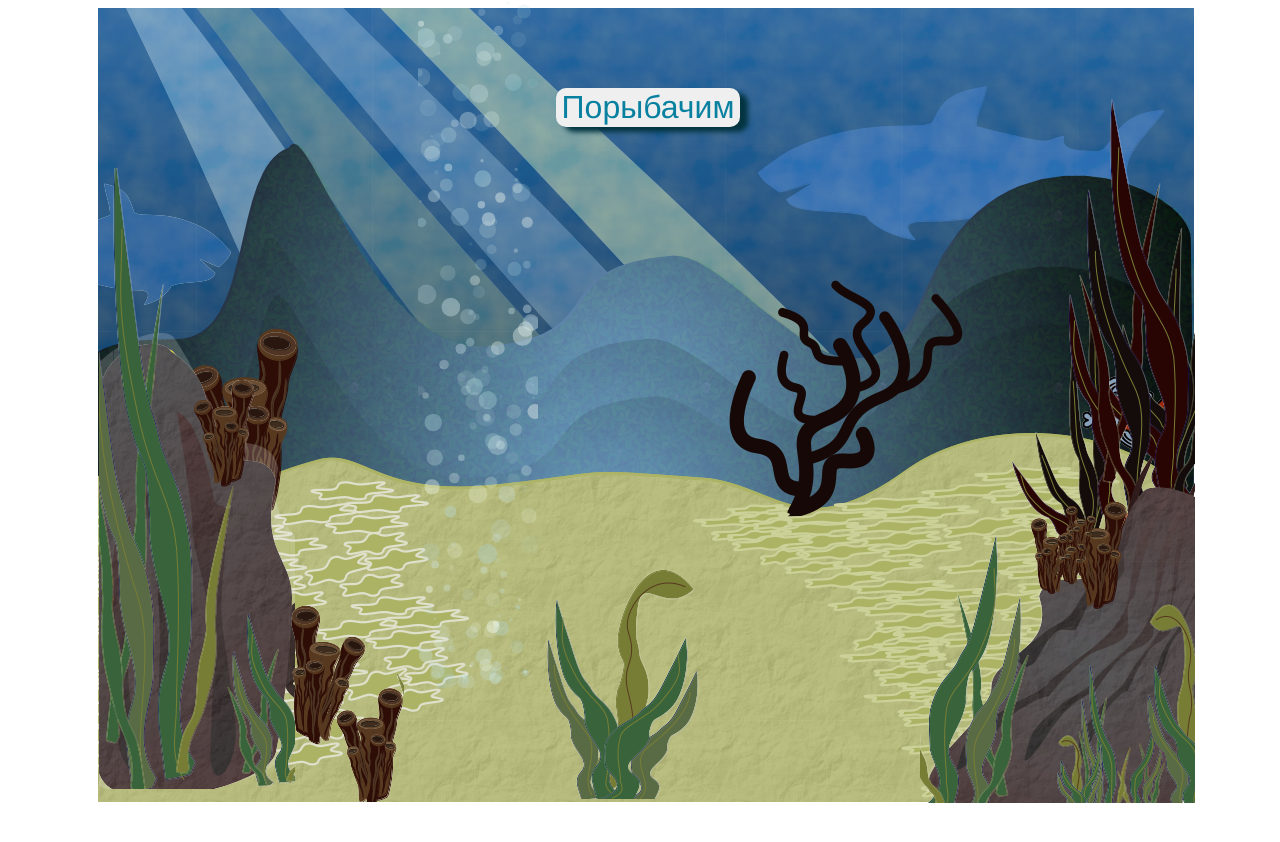
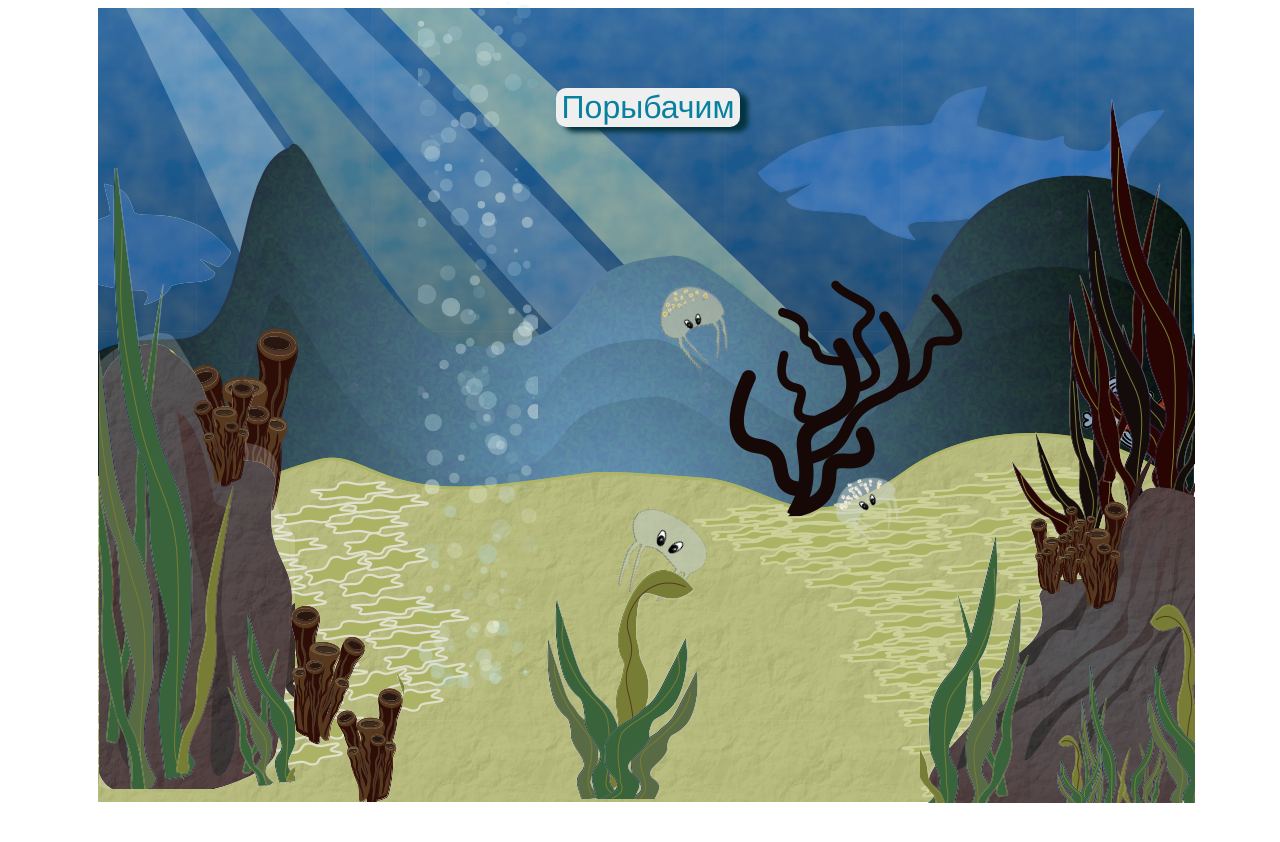
Before and after one commit to dianaveselkina/first-fishing, a plain HTML site: page index.html in a window 1280 px wide. Drawn offline with Linux system fonts and the light colour scheme.

Commit message:
add jellyfish

```diff
--- a/CSS/style.css
+++ b/CSS/style.css
@@ -88,6 +88,85 @@ h2 {
   bottom: 2px;
   left: 437px;
 }
+
+.jellyfish {
+  offset-rotate: reverse;
+  offset-rotate: 0deg;
+  offset-rotate: auto;
+}
+
+.jellyfish {
+  offset-path: path(
+    'M1.00002 841C44.4668 770.851 261.801 852.295 440.713 622.826C619.626 393.357 571.114 337.773 861.022 223.038C1092.95 131.251 1099.44 36.7679 1073.7 1'
+  );
+  animation: move 12s linear infinite;
+}
+@keyframes move {
+  to {
+    offset-distance: 100%;
+  }
+}
+
+.jellyfish {
+  width: 100px;
+  height: 100px;
+  background: url(../img/медуза6.png) no-repeat;
+  position: absolute;
+  left: 5%;
+  top: 1px;
+}
+.jellyfish1 {
+  offset-rotate: reverse;
+  offset-rotate: 0deg;
+  offset-rotate: auto;
+}
+
+.jellyfish1 {
+  offset-path: path(
+    'M11.9999 872C155 523.5 55.4999 355 11.9999 262C-22.8001 187.6 30.4999 56.6667 61.4999 0.5'
+  );
+  animation: move 8s linear infinite;
+}
+@keyframes move {
+  to {
+    offset-distance: 100%;
+  }
+}
+
+.jellyfish1 {
+  width: 100px;
+  height: 100px;
+  background: url(../img/медуза7.png) no-repeat;
+  position: absolute;
+  left: 50%;
+  top: 1px;
+}
+.jellyfish2 {
+  offset-rotate: reverse;
+  offset-rotate: 0deg;
+  offset-rotate: auto;
+}
+
+.jellyfish2 {
+  offset-path: path(
+    'M1136 954C1090.45 874.415 862.677 966.815 675.174 706.476C487.671 446.138 538.512 383.077 234.684 252.908C-8.37812 148.772 -15.1841 41.5795 11.7957 1'
+  );
+  animation: move 10s linear infinite;
+}
+@keyframes move {
+  to {
+    offset-distance: 100%;
+  }
+}
+
+.jellyfish2 {
+  width: 100px;
+  height: 100px;
+  background: url(../img/медуза8.png) no-repeat;
+  position: absolute;
+  left: 20%;
+  top: 1px;
+}
 .bubbl-canvas {
   z-index: 1;
   height: 800px;
@@ -120,11 +199,11 @@ h2 {
   }
 }
 #fish5.fish-active {
-  animation: go-left 9s ease-out 1 4s forwards;
+  animation: go-left 11s ease-out 1 4s forwards;
   position: relative;
 }
 #fish6.fish-active {
-  animation: go-left 7s ease-in-out 1 6s forwards;
+  animation: go-left 9s ease-in-out 1 6s forwards;
   position: relative;
 }
 #fish7.fish-active {
@@ -160,10 +239,10 @@ h2 {
   position: relative;
 }
 #fish3.fish-active {
-  animation: go-right 7s ease-in 1 1s forwards;
+  animation: go-right 10s ease-in 1 1s forwards;
   position: relative;
 }
 #fish4.fish-active {
-  animation: go-right 5s linear 1 0s forwards;
+  animation: go-right 7s linear 1 0s forwards;
   position: relative;
 }
--- a/index.html
+++ b/index.html
@@ -15,6 +15,9 @@
         <div id="text"></div>
 
         <canvas class="bubbl-canvas" id="bubbl-canvas"></canvas>
+        <div class="jellyfish"></div>
+        <div class="jellyfish1"></div>
+        <div class="jellyfish2"></div>
         <div class="frontleft"></div>
         <div class="frontright"></div>
         <div class="seaweed"></div>
```
Also changed, not shown: img/медуза6.png (added), img/медуза7.png (added), img/медуза8.png (added).
